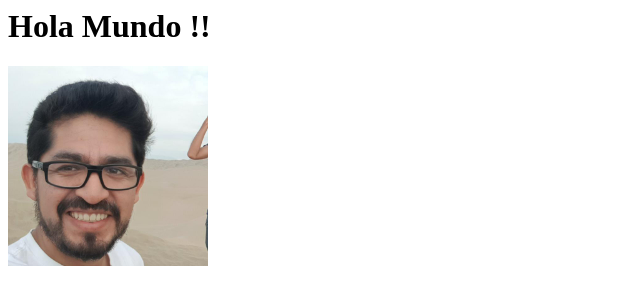
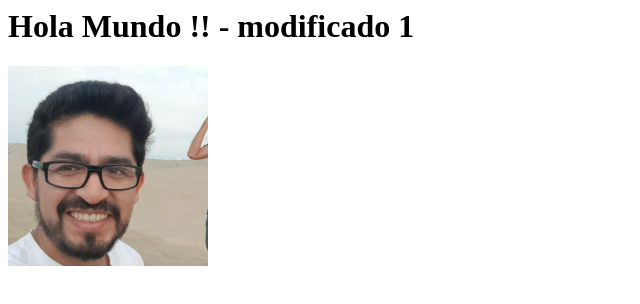
Before and after one commit to RickyGHub/rickyghub.github.io, a plain HTML site: page index.html in a window 1280 px wide. Shown: the whole page, without its empty margins (0-640 px from the left). Drawn offline with Linux system fonts and the light colour scheme.

Commit message:
prueba claves

```diff
--- a/index.html
+++ b/index.html
@@ -1,5 +1,5 @@
 <html>
-    <h1>Hola Mundo !!</h1>
+    <h1>Hola Mundo !! - modificado 1</h1>
     <div>
         <img src="rtl.jpg" height="200">
     </div>
```
